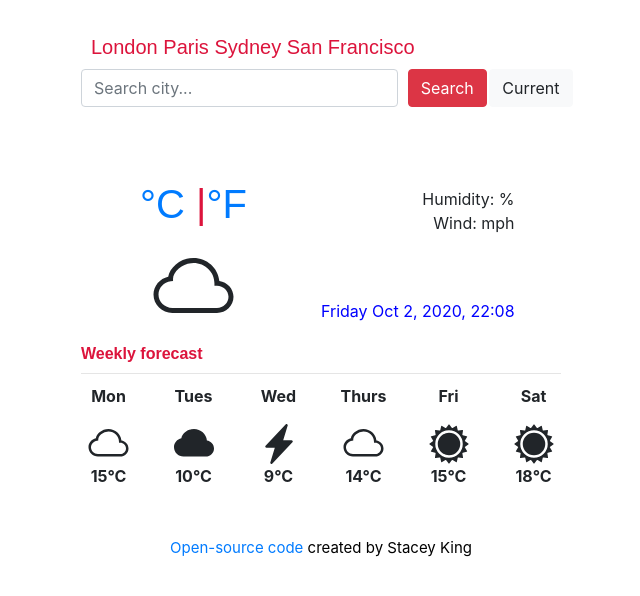
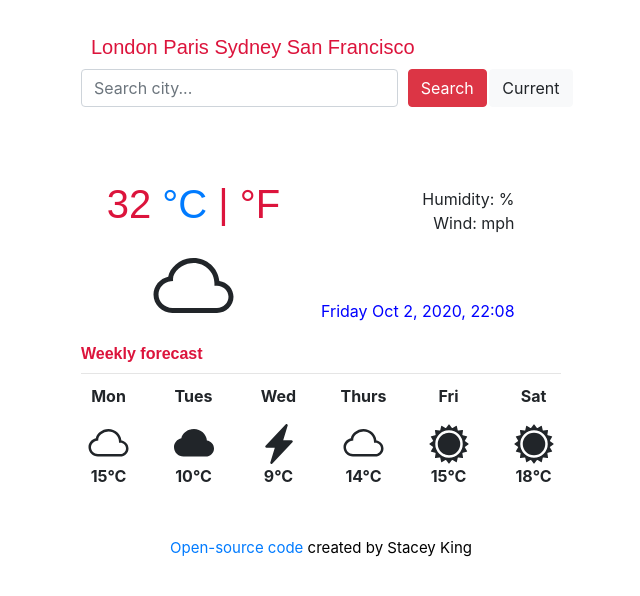
Before and after one commit to staceyk1234/my-weather-app, a plain HTML site: page index.html in a window 1280 px wide. Both pictures are taken after a click on the link "°F". Shown: the whole page, without its empty margins (319-959 px from the left). Drawn offline with nearby package versions, Linux system fonts and the light colour scheme; no server answers.

Commit message:
C vs F active html

```diff
--- a/index.html
+++ b/index.html
@@ -38,11 +38,9 @@
                     <br>
 
                     <span id="temp"></span>
-                    <a href="#" id="celsius">°C</a> |<a href="#" id="farenheit">°F</a>
+                <span class="units"><a href="#" id="celsius-link" class="active">°C</a> |
+                    <a href="#" id="fahrenheit-link">°F</a></span>
 
-
-                    </span>
-                    </span>
                 </h2>
                 <svg width="5em" height="5em" viewBox="0 0 16 16" class="bi bi-cloud" fill="currentColor"
                     xmlns="http://www.w3.org/2000/svg">
--- a/src/script.js
+++ b/src/script.js
@@ -87,7 +87,7 @@ function getCurrentLocation(event) {
   navigator.geolocation.getCurrentPosition(searchLocation);
 }
 
-// Celsium to Farenheit
+// Celsius to Farenheit
 
 function displayFahrenheitTemperature(event) {
   event.preventDefault();
@@ -95,8 +95,8 @@ function displayFahrenheitTemperature(event) {
 
   celsiusLink.classList.remove("active");
   fahrenheitLink.classList.add("active");
-  let fahrenheiTemperature = (celsiusTemperature * 9) / 5 + 32;
-  temperatureElement.innerHTML = Math.round(fahrenheiTemperature);
+  let fahrenheitTemperature = (celsiusTemperature * 9) / 5 + 32;
+  temperatureElement.innerHTML = Math.round(fahrenheitTemperature);
 }
 
 function displayCelsiusTemperature(event) {
--- a/src/styles.css
+++ b/src/styles.css
@@ -36,6 +36,14 @@
 
 .col-2 {
   text-align: center;
+}
+
+.active {
+  color: crimson;
+  cursor: default;
+}
+.active:hover {
+  text-decoration: none;
 }
 
 #current-time {
```
